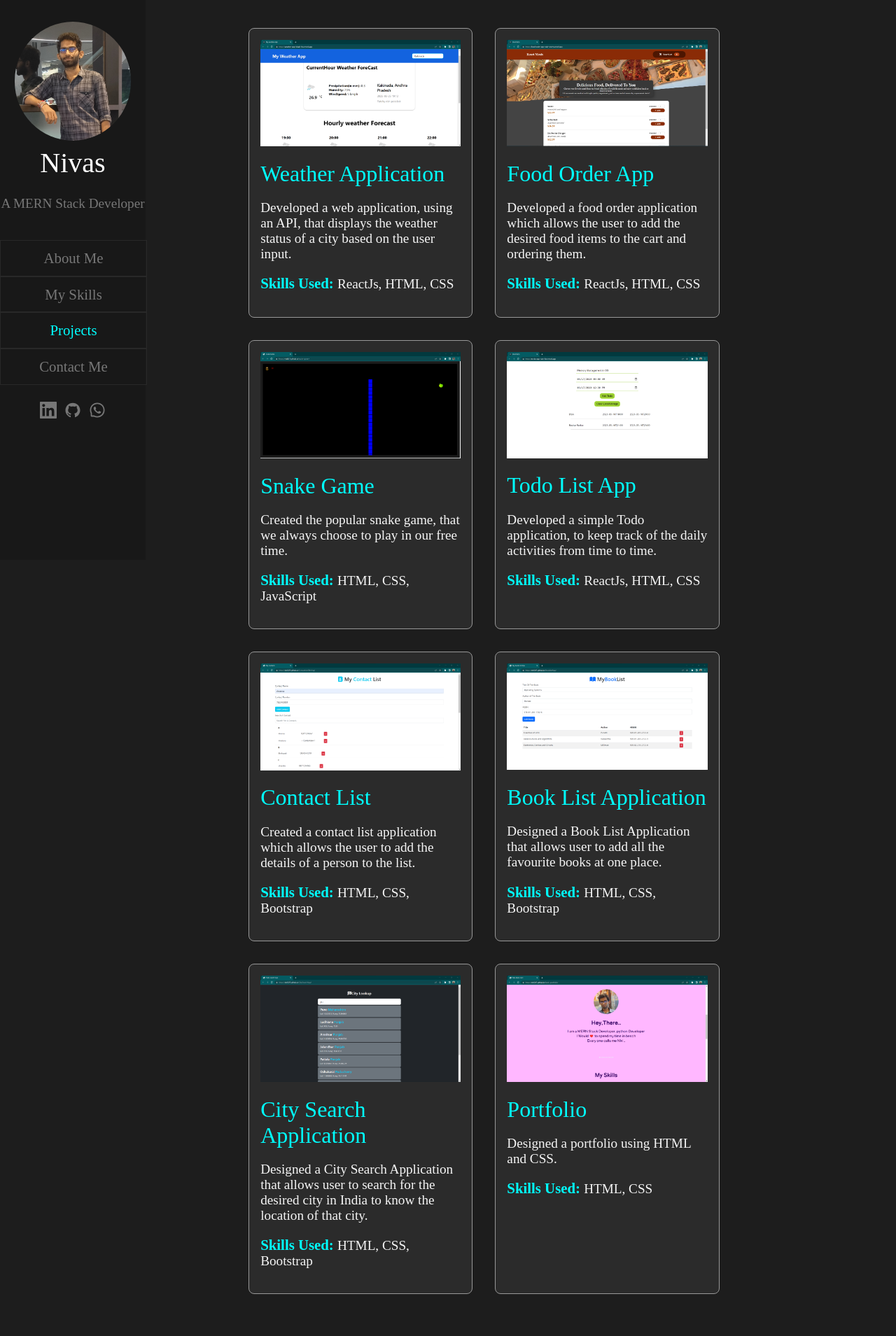
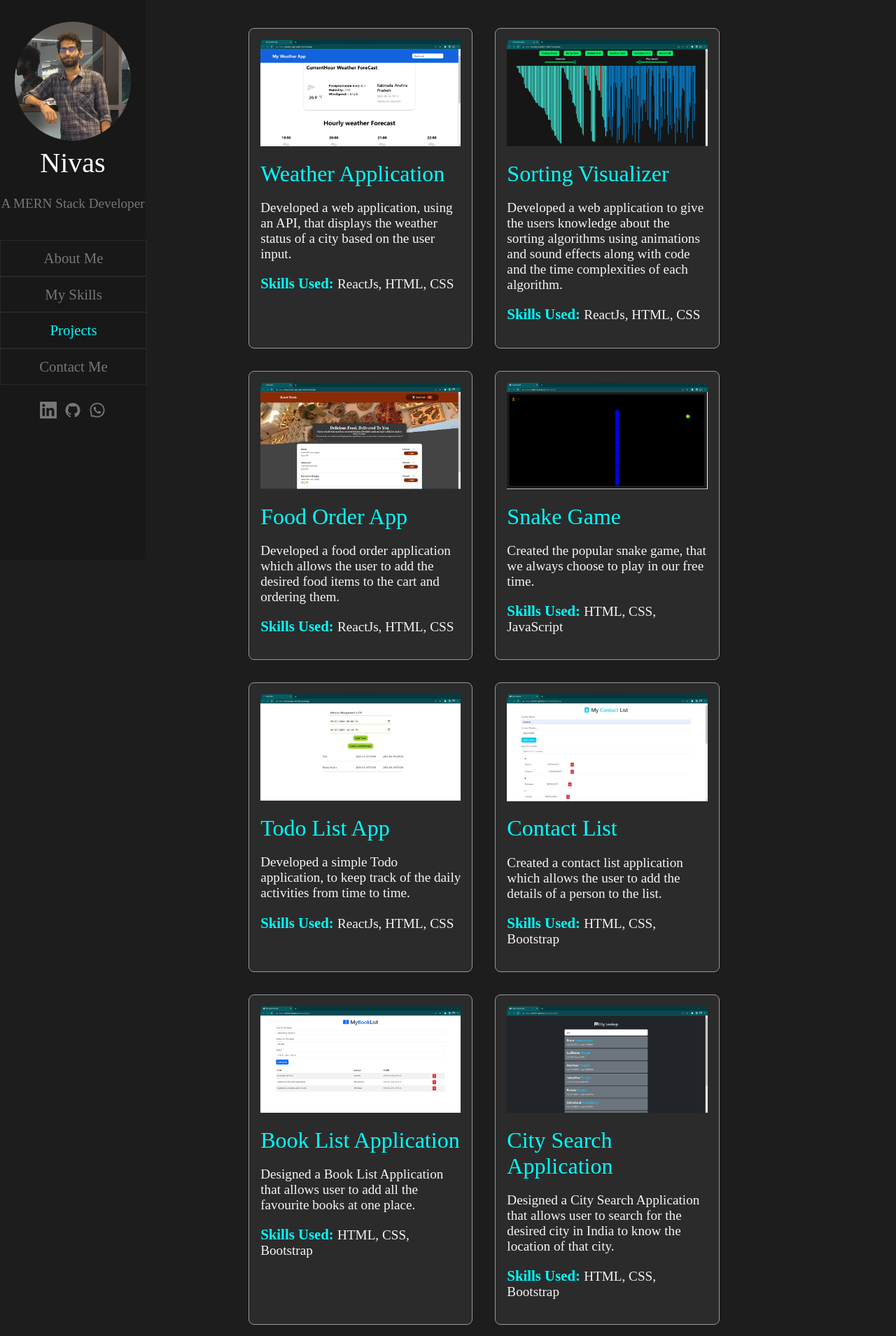
Before and after one commit to Nivi327/nivas_portfolio, a React (Create React App) app: page /projects in a window 1280 px wide. Shown: the whole page at 70% size. Before the commit the page ends 1865 px from the top, so only its background shows below. Built offline with nearby package versions, Linux system fonts and the light colour scheme.

Commit message:
Added Sorting Visualizer to projects

```diff
--- a/src/components/projects/projects.jsx
+++ b/src/components/projects/projects.jsx
@@ -7,6 +7,7 @@ import CityLookUpImg from './../../project_images/city_look_up.png';
 import PortfolioImg from './../../project_images/basic_portfolio.png';
 import WeatherApp from './../../project_images/weather-app.png';
 import SnakeGame from './../../project_images/snake_game.png';
+import SortingVisualizer from './../../project_images/sorting-visualizer.png';
 
 
 const Projects = () => {
@@ -19,6 +20,14 @@ const Projects = () => {
                         <a>Weather Application</a>
                     </a>
                     <p>Developed a web application, using an API, that displays the weather status of a city based on the user input.</p>
+                    <p><strong>Skills Used: </strong>ReactJs, HTML, CSS</p>
+                </li>
+                <li>
+                    <a href='https://sorting-visualizer-nivi327.vercel.app/' target='_blank'>
+                        <img src={SortingVisualizer} alt="FoodOrderApp" />
+                        <a>Sorting Visualizer</a>
+                    </a>
+                    <p>Developed a web application to give the users knowledge about the sorting algorithms using animations and sound effects along with code and the time complexities of each algorithm.</p>
                     <p><strong>Skills Used: </strong>ReactJs, HTML, CSS</p>
                 </li>
                 <li>
@@ -69,14 +78,6 @@ const Projects = () => {
                     <p>Designed a City Search Application that allows user to search for the desired city in India to know the location of that city.</p>
                     <p><strong>Skills Used: </strong>HTML, CSS, Bootstrap</p>
                 </li>
-                <li>
-                    <a href='https://nivi327.github.io/basic_portfoilo/' target='_blank'>
-                        <img src={PortfolioImg} alt="portfolio" />
-                        <a>Portfolio</a>
-                    </a>
-                    <p>Designed a portfolio using HTML and CSS.</p>
-                    <p><strong>Skills Used: </strong>HTML, CSS</p>
-                </li>
             </ul>
         </div>
     </div>
```
Also changed, not shown: src/project_images/sorting-visualizer.png (added).
